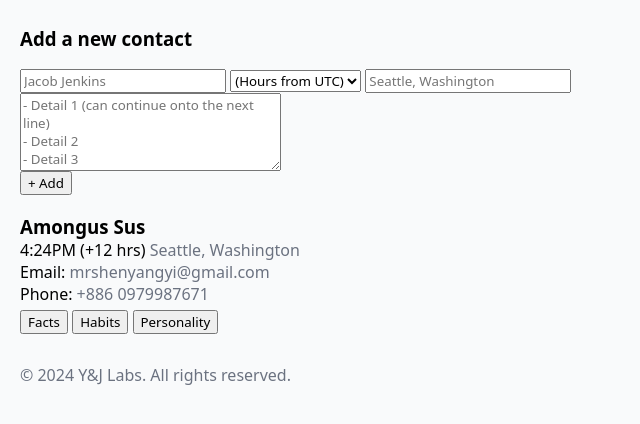
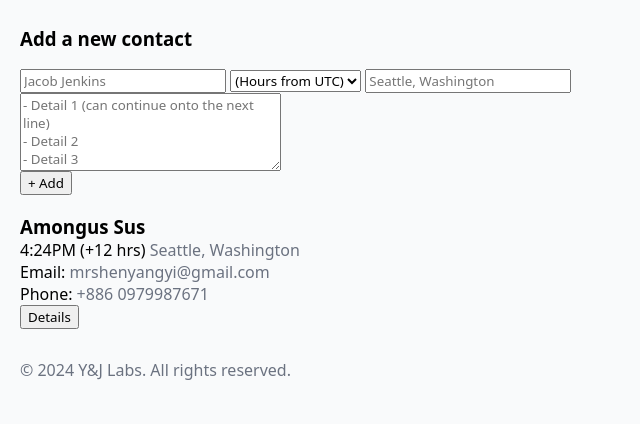
Before and after one commit to yandjlabs/contacts-ptz, a website built with Vite: page src/renderer/index.html in a window 1280 px wide. Shown: the part 78-502 px from the top of the page, without its empty margins (0-640 px from the left). Built offline with nearby package versions, Linux system fonts and the light colour scheme.

Commit message:
feat: removed unessecary buttons

```diff
--- a/src/renderer/index.html
+++ b/src/renderer/index.html
@@ -58,11 +58,8 @@
 				<span class="contact-location text-secondary">Seattle, Washington</span>
 				<p class="contact-email">Email: <span class="text-secondary">mrshenyangyi@gmail.com</span></p>
 				<p class="contact-phone">Phone: <span class="text-secondary">+886 0979987671</span></p>
-				<div class="contact-details">
-					<button class="contact-facts-btn">Facts</button>
-					<button class="contact-habits-btn">Habits</button>
-					<button class="contact-personality-btn">Personality</button>
-				</div>
+				<button class="contact-details-btn">Details</button>
+				<div class="contact-details-expand"></div>
 			</div>
 		</div>
 	</main>
```
